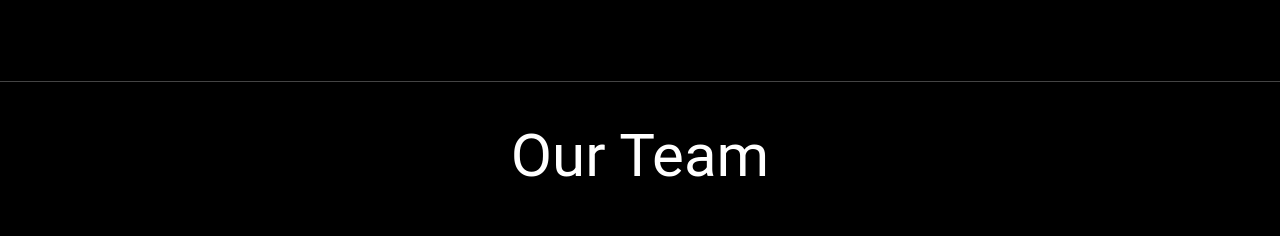
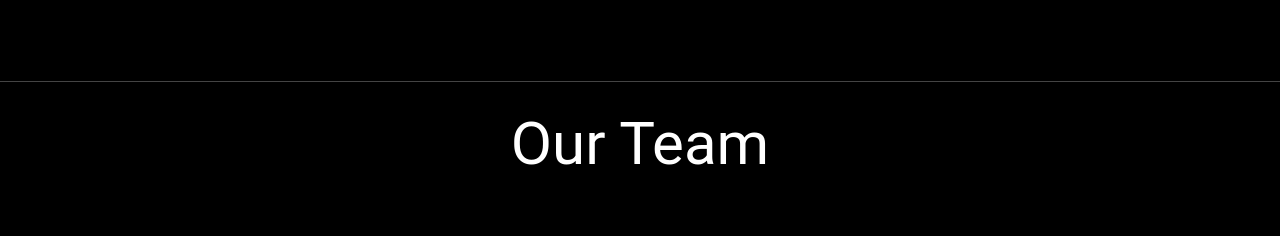
Before and after one commit to akathecoder/coding-club-website, a Next.js app: page / in a window 1280 px wide. Shown: the part 1608-1844 px from the top of the page. Built offline with nearby package versions, Linux system fonts and the light colour scheme.

Commit message:
fixed heading size

```diff
--- a/components/Sections/Our-Team/our-team.tsx
+++ b/components/Sections/Our-Team/our-team.tsx
@@ -20,7 +20,7 @@ function OurTeam({ members }: IOurTeam) {
             id="our-team"
             className="bg-background text-center px-10 py-3 pb-20 border-t border-accent6 sm:px-20"
         >
-            <h1 className="text-6xl my-8">Our Team</h1>
+            <h1 className="my-5 text-4xl text-center md:text-5xl lg:text-6xl">Our Team</h1>
             <div className="grid grid-cols-2 gap-8 mt-20 max-w-7xl m-auto sm:grid-cols-3 lg:grid-cols-4">
                 {members.map((member, idx) => (
                     <TeamMember {...member} key={idx} />
```
